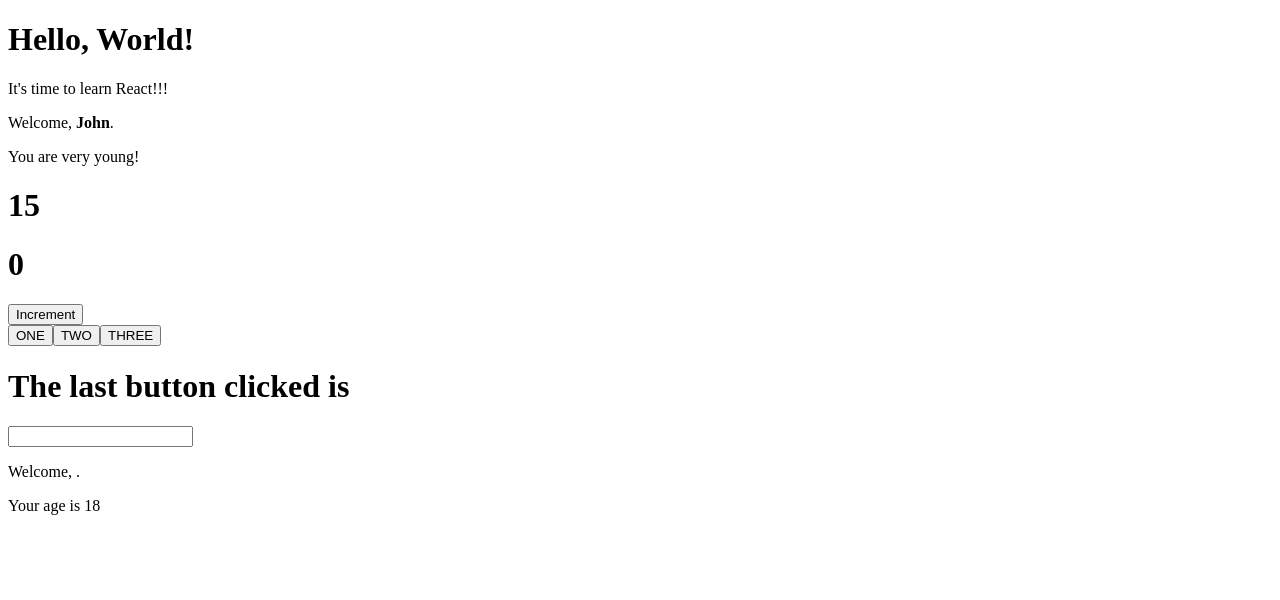
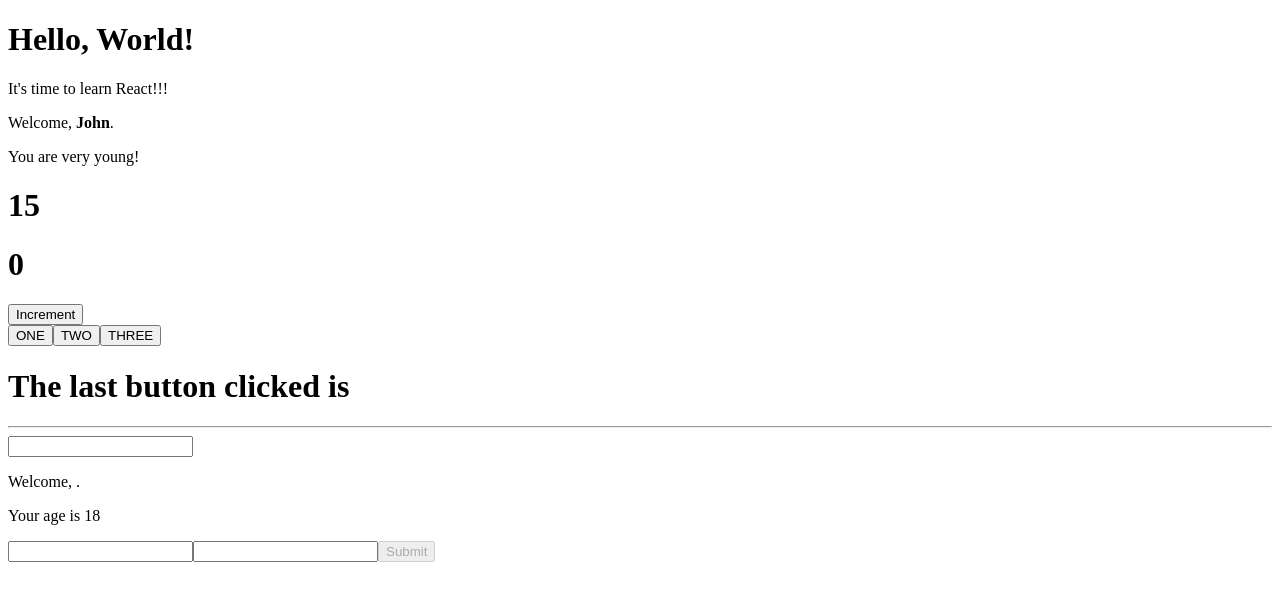
Before and after one commit to peppecaliri/Exercises-Develhope, a React (Create React App) app in the folder React/my-app/: page / in a window 1280 px wide. Shown: the top 600 px of the page. Built offline with nearby package versions, Linux system fonts and the light colour scheme.

Commit message:
exercise 19

```diff
--- a/React/my-app/src/App.js
+++ b/React/my-app/src/App.js
@@ -5,8 +5,13 @@ import Counter from "./Counter";
 import ClickCounter from "./ClickCounter";
 import ClickTracker from "./ClickTracker";
 import InteractiveWelcome from "./InteractiveWelcome";
+import Login from "./Login";
 
 class App extends React.Component {
+  state = {
+    logged: false,
+  };
+
   render() {
     return (
       <div>
@@ -15,8 +20,10 @@ class App extends React.Component {
         <Counter />
         <ClickCounter />
         <ClickTracker />
+        <hr />
+        <InteractiveWelcome />
 
-        <InteractiveWelcome />
+        <Login />
       </div>
     );
   }
--- /dev/null
+++ b/React/my-app/src/Login.js
@@ -0,0 +1,61 @@
+/*Add a "login" button to the Login component. This button should be disabled as long as the username and password
+inputs are empty. When clicked, the event handler attached to the button should call an onLogin function passed
+as a prop to the Login component, passing it the state.
+ */
+
+import React from "react";
+
+class Login extends React.Component {
+  state = {
+    username: "",
+    password: "",
+  };
+
+  handleInputChange = (event) => {
+    event.preventDefault();
+    let name = event.target.name;
+    let value = event.target.value;
+    let button = document.getElementById("btnSubmit");
+    this.setState({
+      [name]: value,
+    });
+
+    if (this.state.username.length > 1 && this.state.password.length > 1) {
+      button.disabled = false;
+    } else {
+      button.disabled = true;
+    }
+  };
+
+  onLogin = (event) => {
+    event.preventDefault();
+  };
+
+  render() {
+    return (
+      <div>
+        <form>
+          <input
+            type="text"
+            name="username"
+            onChange={this.handleInputChange}
+          />
+          <input
+            type="password"
+            name="password"
+            onChange={this.handleInputChange}
+          />
+          <input
+            type="submit"
+            name="submit"
+            onClick={this.onLogin}
+            id="btnSubmit"
+            disabled
+          />
+        </form>
+      </div>
+    );
+  }
+}
+
+export default Login;
```
Also changed, not shown: React/my-app/src/exercise18.md (deleted, +0 -1 lines), React/my-app/src/exercise19.md (added, +1 -0 lines).
